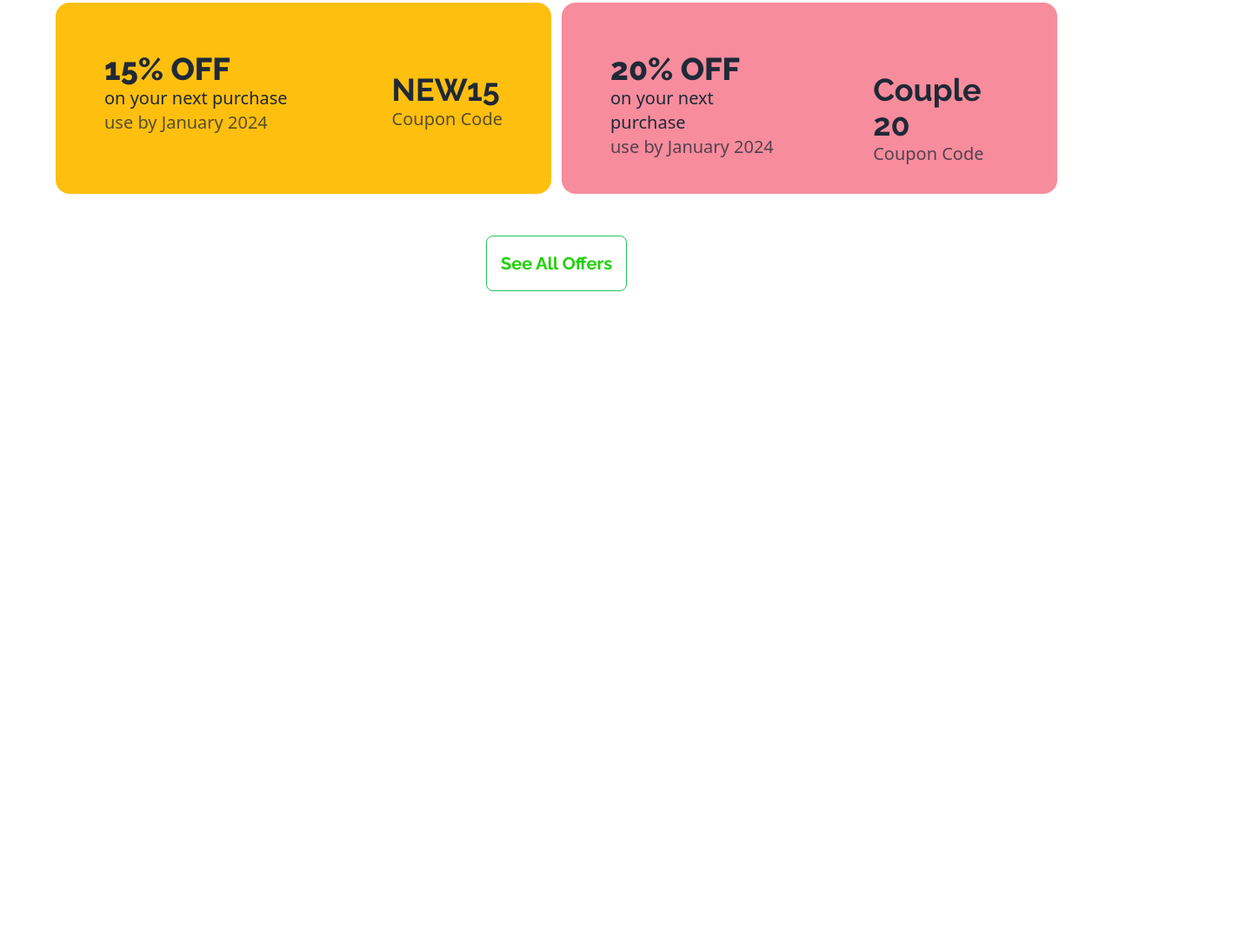
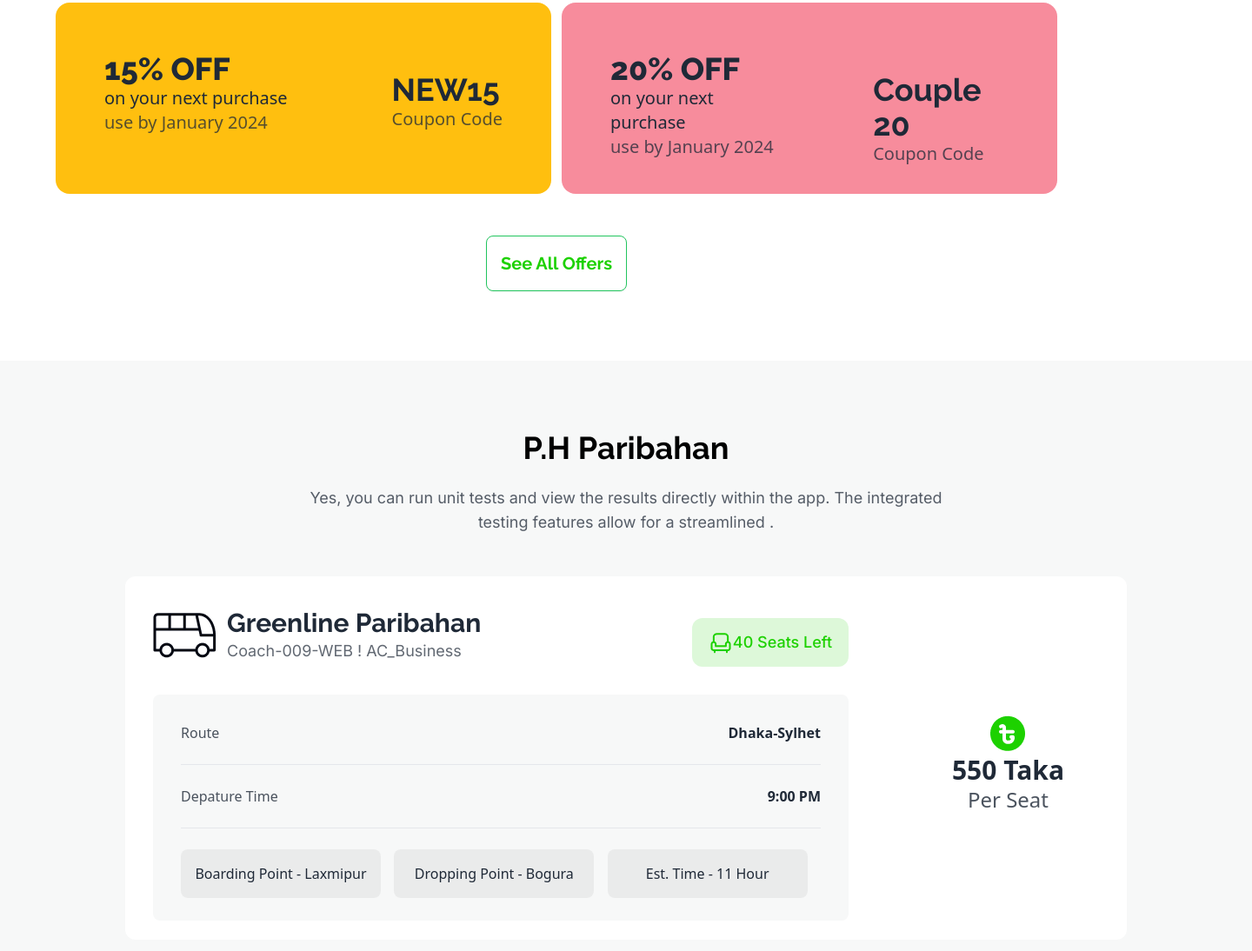
Before and after one commit to romanibra/assignment-five, a plain HTML site: page index.html in a window 1280 px wide. Shown: the part 883-1977 px from the top of the page at 87% size, 1440 px wide, since content can reach past the window. Before the commit the page ends 1218 px from the top, so only its background shows below. Drawn offline with nearby package versions, Linux system fonts and the light colour scheme.

Commit message:
destination card added

```diff
--- a/index.html
+++ b/index.html
@@ -95,6 +95,66 @@
             <button class="btn text-xl font-bold bg-white h-16 border-green-500 text-[#1DD100] raleway-font">See All Offers</button></div>
 
     </header>
+    <main>
+      <!-- ticket section -->
+      <div class="bg-[#F7F8F8] w-[1440px] h-[2008px]  mt-20 mx-auto ">
+        <div class="flex flex-col justify-center text-center ">
+          <h1 class="font-bold text-4xl raleway-font text-black mt-20">P.H Paribahan</h1>
+          <p class="opacity-75 text-lg inter-font font-normal mt-6 ">Yes, you can run unit tests and view the results directly within the app. The integrated <br> testing features allow for a streamlined .</p>
+        </div>
+
+        <!-- ticket slip -->
+        <div class="bg-white max-w-6xl h-[418px] mt-12 mx-auto rounded-xl">
+          <div class="flex justify-between  items-center p-8">
+            <div>
+              <div class="flex justify-between w-[800px] space-y-4">
+                <div class="flex items-center gap-3">
+                      <img src="./images/bus-logo.png" alt="">
+                      <div><h1 class="font-bold text-3xl raleway-font">
+                        Greenline Paribahan
+                    </h1>
+                    <p class="opacity-70 font-normal text-lg inter-font">Coach-009-WEB ! AC_Business</p></div>
+                </div>
+                <div >
+                  <div class="w-[180px] h-[56px] bg-[#1DD10026] flex items-center justify-center rounded-xl">
+                    <img src="./images/seat-green.png" alt="">
+                    <p class="font-medium text-lg text-[#1DD100] inter-font"> <span>40</span> Seats Left</p>
+                  </div>
+              </div>
+              </div>
+              <!-- destination-->
+              <div class=" w-[800px] h-[260px] bg-[#F7F8F8] p-[32px] rounded-lg space-y-6 mt-8">
+                <div  class="flex justify-between ">
+                  <p class="opacity-80">Route</p>
+                  <p class="font-semibold">Dhaka-Sylhet</p>
+                </div>
+                <hr>
+                <div  class="flex justify-between ">
+                  <p class="opacity-80">Depature Time</p>
+                  <p class="font-semibold">9:00 PM</p>
+                </div>
+                <hr>
+                <div class="grid grid-cols-3 justify-center">
+                 <div> <p class="w-[230px] h-14 bg-[#0307120D] rounded-lg text-center flex justify-center items-center px-4 font-medium">Boarding Point - Laxmipur</p></div>
+                  <div><p class="w-[230px] h-14 bg-[#0307120D] rounded-lg text-center flex items-center justify-center px-4 font-medium">Dropping Point - Bogura</p></div>
+                  <div><p class="w-[230px] h-14 bg-[#0307120D] rounded-lg text-center flex items-center justify-center px-4 font-medium">Est. Time - 11 Hour</p></div>
+                </div>
+              </div>
+            </div>
+            <div class="flex flex-col items-center pr-10">
+              <img src="./images/fare.png" alt="">
+              <h2 class="font-semibold text-3xl">550 Taka
+                </h2>
+                <p class="opacity-80 text-2xl">
+                  Per Seat</p>
+            </div>
+          </div>
+          <div>
+            <!-- ticket container -->
+          </div>
+        </div>
+      </div>
+    </main>
 
 </body>
 </html>
```
